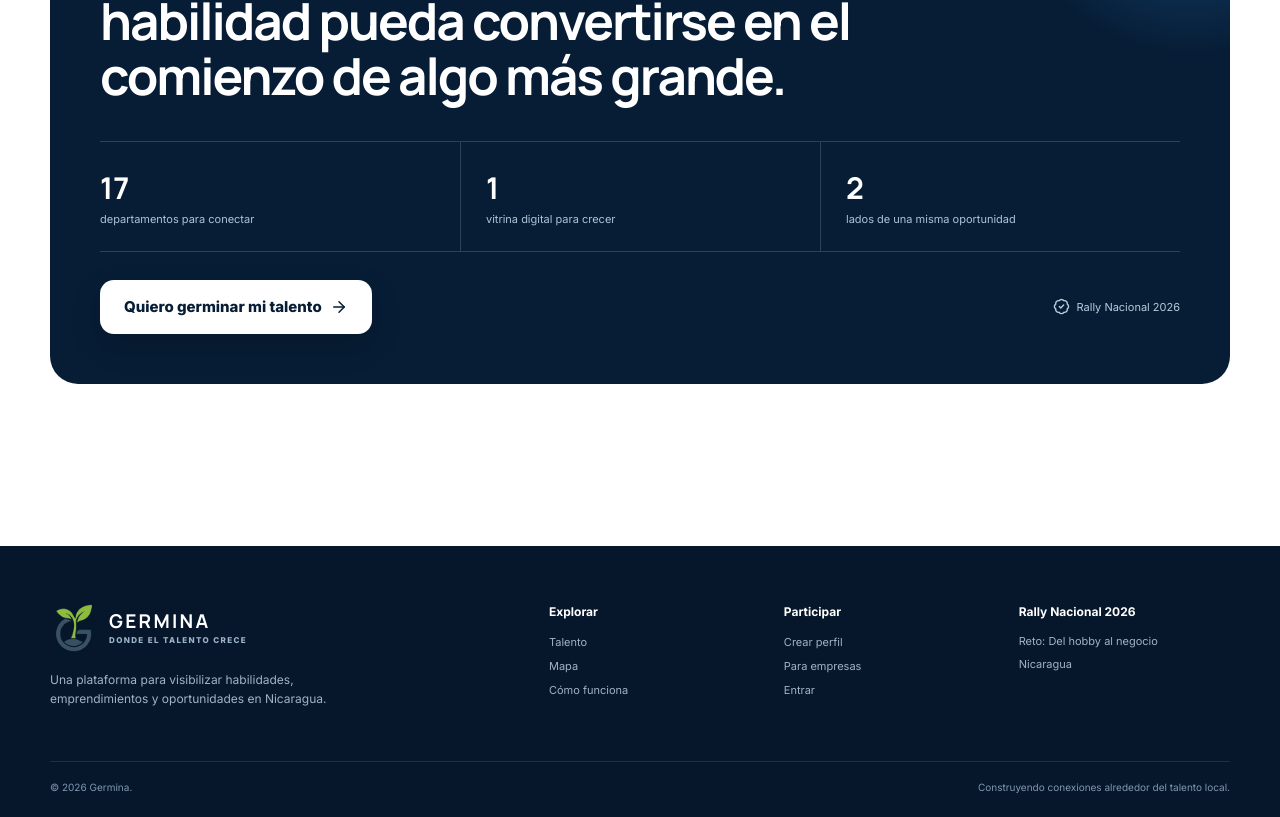
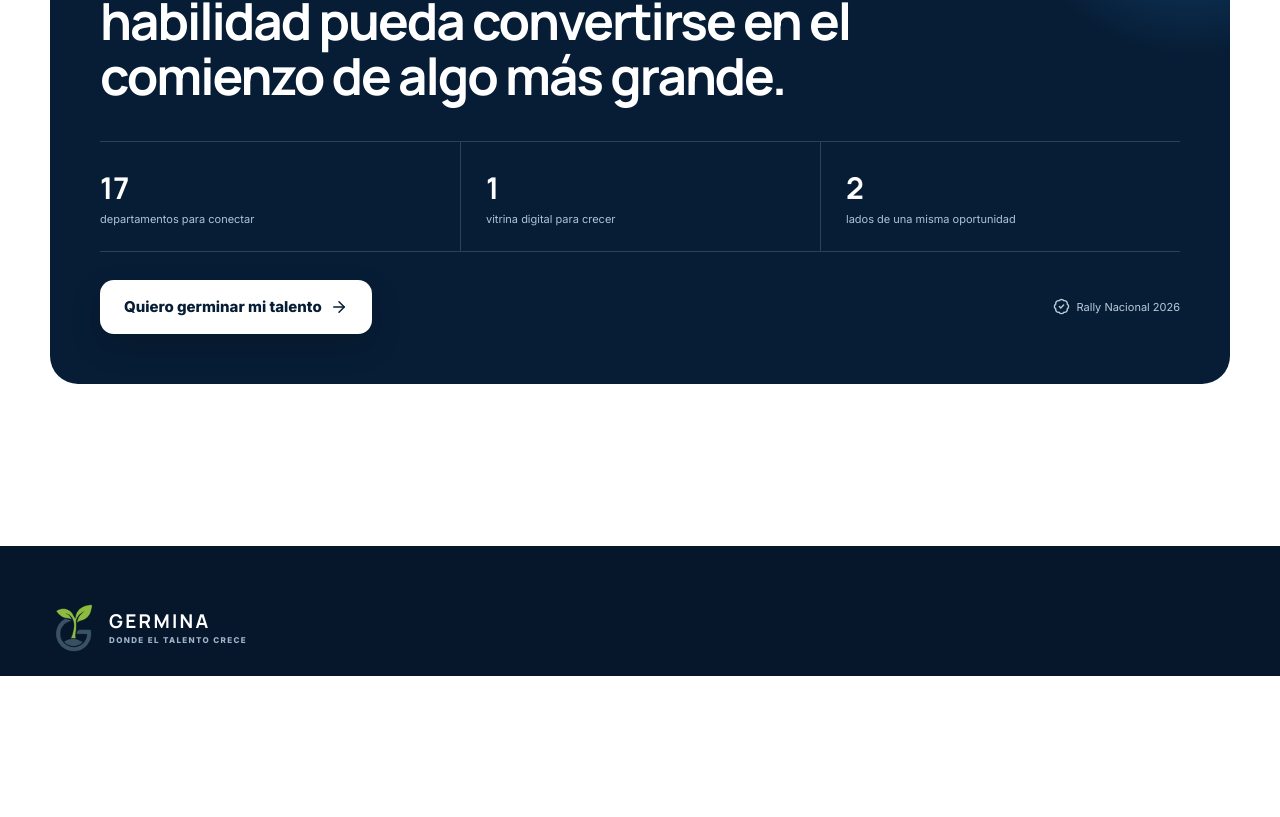
Before and after one commit to moneyfund/rally2026, a Next.js app: page / in a window 1280 px wide. Shown: the part 3367-4184 px from the top of the page. After the commit the page ends 4043 px from the top, so only its background shows below. Built offline with nearby package versions, Linux system fonts and the light colour scheme; no server answers; the database is empty.

Commit message:
feat: simplify footer to Germina brand only

```diff
--- a/components/SiteFooter.tsx
+++ b/components/SiteFooter.tsx
@@ -3,19 +3,17 @@ import Link from "next/link";
 export function SiteFooter() {
   return (
     <footer className="site-footer">
-      <div className="shell footer-grid">
-        <div className="footer-brand-block">
-          <Link href="/" className="brand brand-footer">
-            <span className="brand-mark brand-mark-logo"><img src="/germina-logo.svg" alt="" /></span>
-            <span className="brand-copy"><strong>GERMINA</strong><small>DONDE EL TALENTO CRECE</small></span>
-          </Link>
-          <p>Una plataforma para visibilizar habilidades, emprendimientos y oportunidades en Nicaragua.</p>
-        </div>
-        <div className="footer-links"><strong>Explorar</strong><Link href="/descubrir">Talento</Link><Link href="/mapa">Mapa</Link><Link href="/como-funciona">Cómo funciona</Link></div>
-        <div className="footer-links"><strong>Participar</strong><Link href="/crear-perfil">Crear perfil</Link><Link href="/empresas">Para empresas</Link><Link href="/entrar">Entrar</Link></div>
-        <div className="footer-note"><strong>Rally Nacional 2026</strong><span>Reto: Del hobby al negocio</span><span>Nicaragua</span></div>
+      <div className="shell">
+        <Link href="/" className="brand brand-footer" aria-label="Ir al inicio de Germina">
+          <span className="brand-mark brand-mark-logo">
+            <img src="/germina-logo.svg" alt="" />
+          </span>
+          <span className="brand-copy">
+            <strong>GERMINA</strong>
+            <small>DONDE EL TALENTO CRECE</small>
+          </span>
+        </Link>
       </div>
-      <div className="shell footer-bottom"><span>© 2026 Germina.</span><span>Construyendo conexiones alrededor del talento local.</span></div>
     </footer>
   );
 }
```
